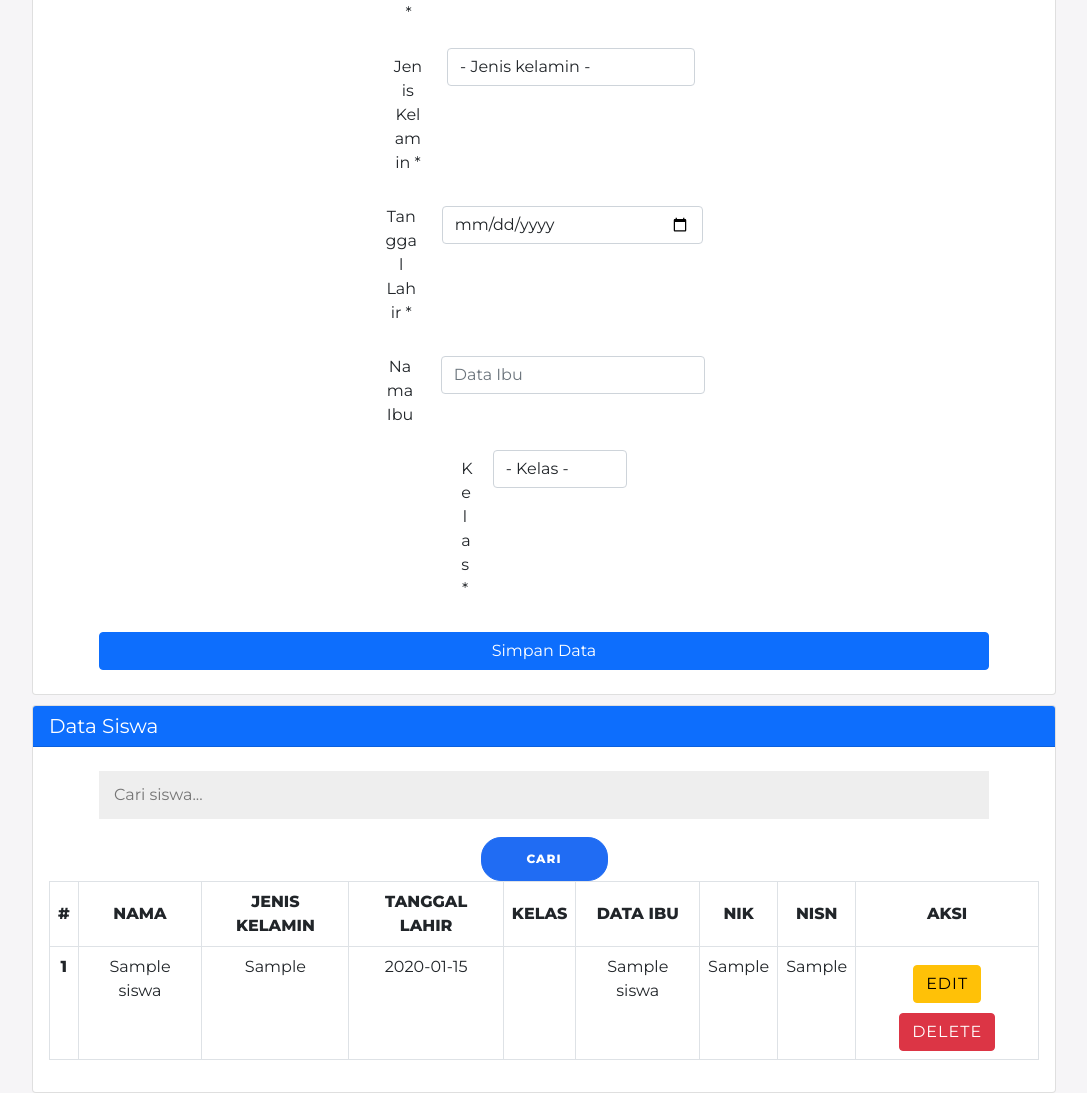
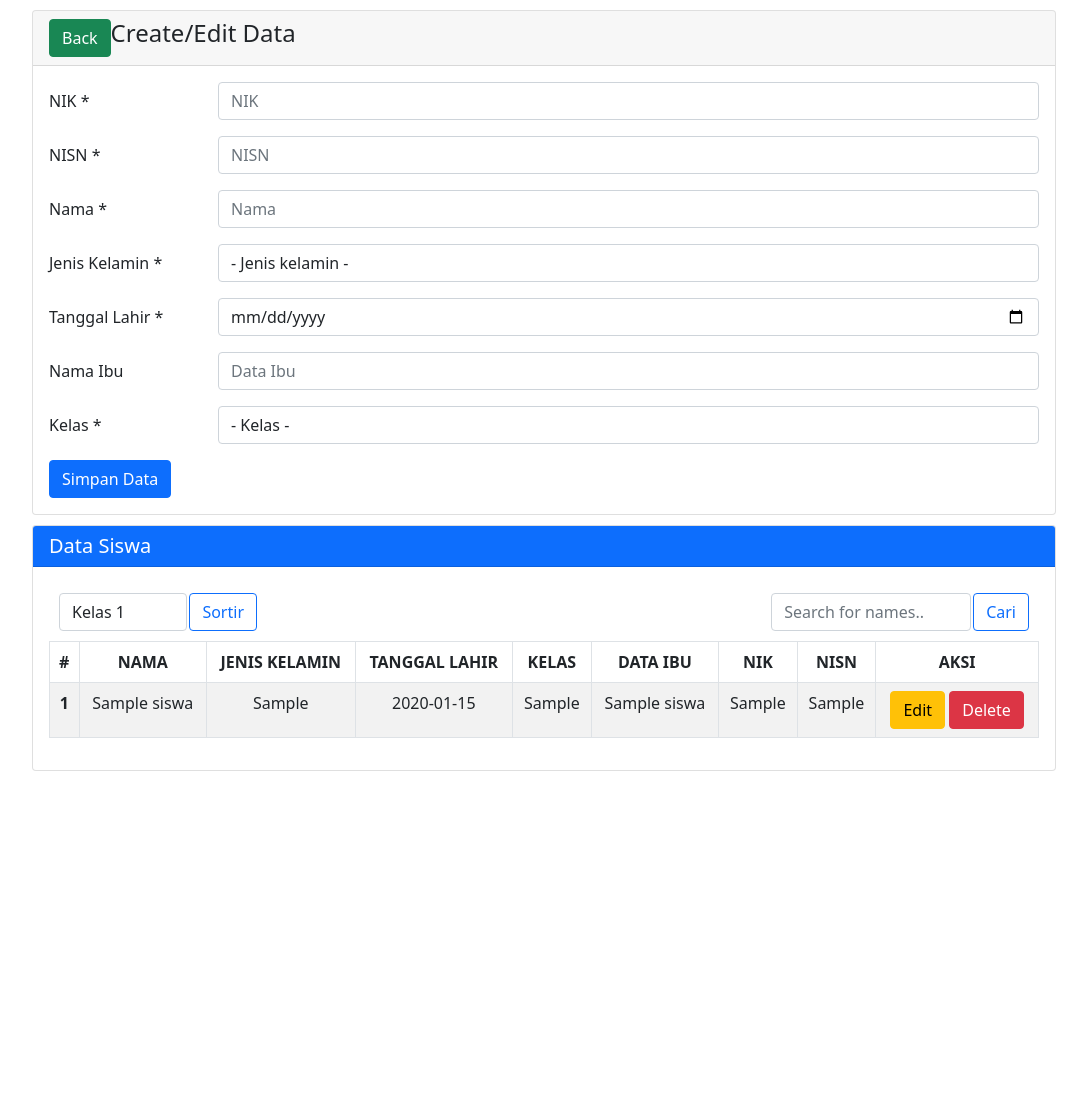
Before and after one commit to DNNYF/Manajemen-Nilai-Rapor, a PHP site: page /Siswa/testunit.php in a window 1280 px wide. Shown: the whole page, without its empty margins (96-1183 px from the left). After the commit the page ends 771 px from the top, so only its background shows below. Run offline with PHP 8.4, Linux system fonts and the light colour scheme; data comes from the database, SQL or seed files in the repository; tables that the repository leaves empty or names only in its code hold one stand-in row (values such as "Sample post"); data that the repository does not hold is empty.

Commit message:
menambahkan fitur search dan sort

```diff
--- /dev/null
+++ b/Siswa/search.js
@@ -0,0 +1,19 @@
+function myFunction() {
+    var input, filter, table, tr, td, i, txtValue;
+    input = document.getElementById("myInput");
+    filter = input.value.toUpperCase();
+    table = document.getElementById("myTable");
+    tr = table.getElementsByTagName("tr");
+
+    for (i = 0; i < tr.length; i++) {
+        td = tr[i].getElementsByTagName("td")[0];
+        if (td) {
+            txtValue = td.textContent || td.innerText;
+            if (txtValue.toUpperCase().indexOf(filter) > -1) {
+                tr[i].style.display = "";
+            } else {
+                tr[i].style.display = "none";
+            }
+        }
+    }
+}
--- a/Siswa/style.css
+++ b/Siswa/style.css
@@ -1,5 +1,5 @@
 * {
-  margin: 0px;
+  margin: 0;
   padding: 0px;
 }
 
@@ -11,7 +11,7 @@
   margin-top: 10px;
 }
 
-.head {
+.thead {
   text-align: center;
   vertical-align: middle;
 }
@@ -23,23 +23,44 @@
 
 .card-header {
   display: flex;
-  align-items: center;
+
 }
 
-.title {
-  justify-items: center;
-  padding: 10px;
+.back{
+  margin-right: 10px;
+}
+
+.s{
+  margin-top: 3px;
 }
 
 #h4 {
-  margin: 0px;
+  margin: 0;
 }
 
 .search {
-  width: 15%;
+  width: 200px;
+  margin-right: 2px;
+}
+
+.sort {
+  width: 20%;
+  display: flex;
+  margin: 10px;
+}
+.search-field {
+  display: flex;
+  margin: 10px;
 }
 .data-head {
   display: flex;
-  margin: 10px;
-  justify-content: end;
+  justify-content: space-between;
 }
+.sort-kelas {
+  margin-right: 2px;
+  width: 100%;
+}
+
+.table {
+  width: 100%;
+}
--- a/Siswa/testunit.php
+++ b/Siswa/testunit.php
@@ -1,7 +1,4 @@
 <?php
-
-// todo : nambah back button , ceck input & update //
-
 include "../connection/koneksi.php";
 
 // deklarasi varible data siswa
@@ -16,6 +13,8 @@
 $sukses     = "";
 $op         = "";
 $idSiswa    = "";
+$kelasSiswa      = "";
+$dapat      = "";
 
 
 if (isset($_GET['op'])) {
@@ -54,6 +53,9 @@
         $error = "Data tidak ditemukan";
     }
 
+    if (isset($_POST['sort'])) {
+        $cari   = mysqli_real_escape_string($koneksi, $_POST['sort']);
+    }
     //untuk menangkap nilai yang di inputkan
     // input dari elemen name="nisn" dimasukan ke variable $nisn
     if (isset($_POST['edit'])) {
@@ -63,7 +65,7 @@
         $jkSiswa    = mysqli_real_escape_string($koneksi, $_POST['jkSiswa']);
         $tgLahir    = mysqli_real_escape_string($koneksi, $_POST['tgLahir']);
         $namaIbu    = mysqli_real_escape_string($koneksi, $_POST['namaIbu']);
-        $kelasSiswa = mysqli_real_escape_string($koneksi, $_POST['$kelas']);
+        $kelasSiswa = mysqli_real_escape_string($koneksi, $_POST['kelasSiswa']);
 
         //mengirim variable ke database
         if ($namaSiswa && $jkSiswa && $kelasSiswa && $nikSiswa && $nisn) {
@@ -130,49 +132,9 @@
     <meta http-equiv="X-UA-Compatible" content="IE=edge">
     <meta name="viewport" content="width=device-width, initial-scale=1.0">
     <link href="https://cdn.jsdelivr.net/npm/bootstrap@5.0.2/dist/css/bootstrap.min.css" rel="stylesheet" integrity="sha384-EVSTQN3/azprG1Anm3QDgpJLIm9Nao0Yz1ztcQTwFspd3yD65VohhpuuCOmLASjC" crossorigin="anonymous">
-    <link rel="stylesheet" href="../assets/css/style.css">
+    <link rel="stylesheet" href="style.css">
+    <script src="search.js"></script>
 
-    <style>
-        * {
-            margin: 0px;
-            padding: 0px;
-        }
-
-        .mx-auto {
-            width: 80%;
-        }
-
-        .card {
-            margin-top: 10px;
-        }
-
-        .head {
-            text-align: center;
-            vertical-align: middle;
-            ;
-        }
-
-        .table-position {
-            vertical-align: middle;
-            ;
-            text-align: center;
-        }
-
-        .card-header {
-            display: flex;
-            align-items: center;
-        }
-
-        .title {
-            justify-items: center;
-            padding: 10px;
-
-        }
-
-        #h4 {
-            margin: 0px;
-        }
-    </style>
 
     <title>CRUD</title>
 </head>
@@ -245,7 +207,7 @@
                         </div>
                     </div>
                     <div class="mb-3 row">
-                        <label for="jkSiswa" class="col-sm-2 col-form-label">Kelas *</label>
+                        <label for="kelasSiswa" class="col-sm-2 col-form-label">Kelas *</label>
                         <div class="col-sm-10">
                             <select class="form-control" name="kelasSiswa">
                                 <option value="">- Kelas -</option>
@@ -282,12 +244,25 @@
             <h5 class="card-header  text-white bg-primary">Data Siswa</h5>
             <div class="card-body">
                 <form method="POST">
-                    <input type="text" name="search" placeholder="Cari siswa...">
-                    <button type="submit" name="submit">Cari</button>
+                    <div class="data-head">
+                        <div class="sort">
+                            <select class="sort-kelas form-control" name="sortKelas">
+                                <?php foreach ($qKelas as $rowKelas) { ?>
+                                    <option value="<?php echo $rowKelas['kelas']; ?>"><?php echo $rowKelas['kelas']; ?></option>
+                                <?php } ?>
+                            </select>
+                            <button class="btn btn-outline-primary" type="submit" name="sort">Sortir</button>
+                        </div>
+
+                        <div class="search-field">
+                            <input type="text" id="myInput" onkeyup="myFunction()" placeholder="Search for names.." class="search form-control"> <!--search field -->
+                            <button class="btn btn-outline-primary" type="submit" name="submit">Cari</button>
+                        </div>
+                    </div>
                 </form>
-                <table class="table table-bordered table-hover">
+                <table class="table table-bordered table-hover table-striped" id="myTable">
                     <thead>
-                        <tr class="head">
+                        <tr class="thead">
                             <th scope="col">#</th>
                             <th scope="col">NAMA</th>
                             <th scope="col">JENIS KELAMIN</th>
@@ -300,18 +275,16 @@
                         </tr>
                     <tbody class="table-position">
                         <?php
-                        if (isset($_POST['submit'])) {
-                            $search = mysqli_real_escape_string($koneksi, $_POST['search']);
-                            $query = "SELECT * FROM siswa WHERE namaSiswa LIKE '%$search%'";
-                            $result = mysqli_query($koneksi, $query);
-                            $kondisi = $result;
+                        if (isset($_POST['sort'])) {
+                            $kelas = $_POST['sortKelas'];
+                            $sql = "SELECT * FROM siswa WHERE kelasSiswa='$kelas' ORDER BY namaSiswa ASC";
                         } else {
-                            $sql2   = "SELECT * FROM siswa order by idSiswa asc";
-                            $q2     = mysqli_query($koneksi, $sql2);
-                            $kondisi = $q2;
+                            $sql = "SELECT * FROM siswa ORDER BY namaSiswa ASC";
                         }
+
+                        $q2 = mysqli_query($koneksi, $sql);
                         $urut = 1;
-                        while ($r2 = mysqli_fetch_array($kondisi)) {
+                        while ($r2 = mysqli_fetch_array($q2)) {
                             $idSiswa = $r2['idSiswa'];
                             $namaSiswa = $r2['namaSiswa'];
                             $jkSiswa = $r2['jkSiswa'];
@@ -335,7 +308,9 @@
                                     <a href="crudSiswa.php?op=edit&idSiswa=<?php echo $idSiswa ?>"><button type="button" class="btn btn-warning" name="edit">Edit</button></a>
                                     <a href="crudSiswa.php?op=delete&idSiswa=<?php echo $idSiswa ?>"><button type="button" class="btn btn-danger" name="delete">Delete</button></a>
                                 </td>
+
                             </tr>
+
                         <?php
                         }
                         ?>
```
Also changed, not shown: Siswa/crudSiswa.php (+40 -26 lines), connection/erapor .sql (renamed from connection/erapor.sql, +81 -4 lines).
